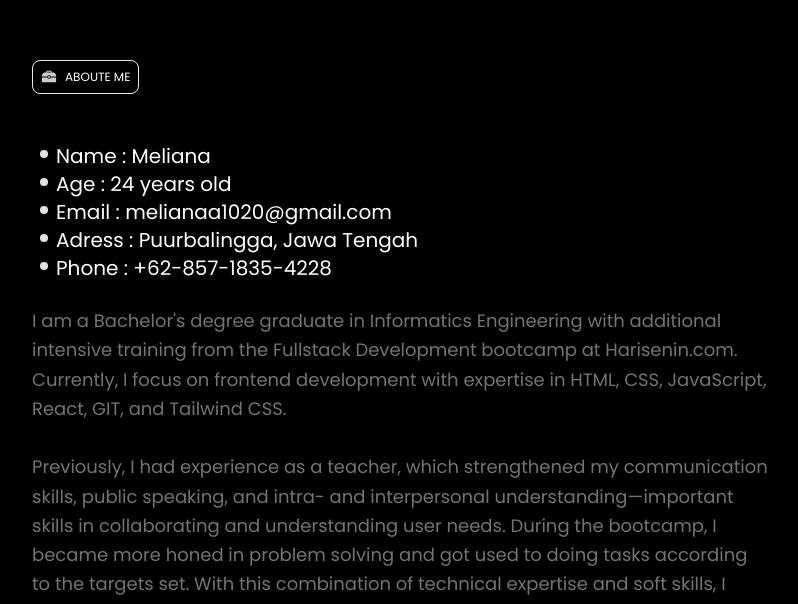
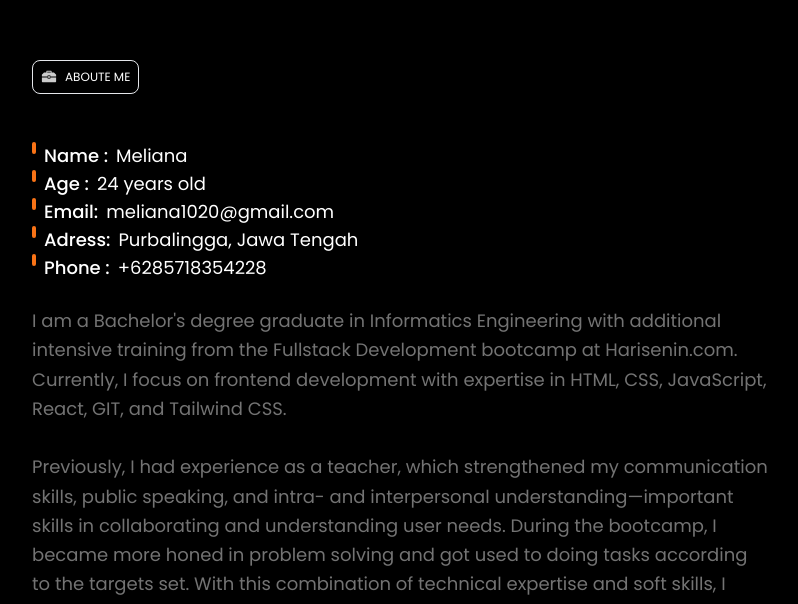
Before and after one commit to Meliana1020/portfolio, a React (Vite) app: page / in a window 1280 px wide. Shown: the part 910-1514 px from the top of the page, without its empty margins (392-1190 px from the left). Built offline with nearby package versions, Linux system fonts and the light colour scheme.

Commit message:
update navbar use top

```diff
--- a/src/Components/Elements/SidebarMenu/sidebarMenu.jsx
+++ b/src/Components/Elements/SidebarMenu/sidebarMenu.jsx
@@ -3,7 +3,7 @@ import { Link} from 'react-scroll';
 
 const SidebarMenu = () => {
   return (
-    <div className="overflow justify-between py-6 bg-zinc-700 mt-40 sm:mt-40 fixed top-2/3 sm:top-1/2 sm:transform sm:-translate-y-1/2 md:right-0 lg:top-1/4 flex flex-row lg:flex-col items-center sm:justify-between sm:gap-2 m-7 border rounded-xl z-50 sm:h-96 sm:w-14 w-80 h-10 sm:pt-4 sm:pb-4">
+    <div className="fixed right-0 bottom-0.5 sm:bottom-16 justify-between py-6 bg-zinc-700  md:right-0 flex flex-row lg:flex-col items-center sm:justify-between sm:gap-2 m-7 border rounded-xl z-50 sm:h-96 sm:w-14 w-80 h-10 sm:pt-4 sm:pb-4">
       <Link
         activeClass="active bg-orange-400 rounded-full scale-50"
         to="home"
--- a/src/Components/Layouts/HomeContent.jsx
+++ b/src/Components/Layouts/HomeContent.jsx
@@ -5,8 +5,8 @@ const HomeContent = () => {
           <img src="/home.svg" alt="" className="w-4" />
           <p className="pl-2 text-xs">INTRODUCE</p>
         </div>
-            <h1 className="text-2xl sm:text-9xl font-base mb-2">Say Hi From Meliana,</h1>
-            <h1 className="text-xl sm:text-6xl font-base mb-2">Front End Developer</h1>
+            <h1 className="text-5xl sm:text-9xl font-base mb-2">Say Hi From Meliana,</h1>
+            <h1 className="text-2xl sm:text-6xl font-base mb-2">Front End Developer</h1>
             <p className="text-lg mb-4 text-neutral-500 mt-2 sm:mr-20">
             I enjoy designing and transforming designs into efficient code. My
             enthusiasm for creating
--- a/src/Components/Layouts/ProfileContent.jsx
+++ b/src/Components/Layouts/ProfileContent.jsx
@@ -8,36 +8,33 @@ const ProfileContent = () => {
       </div>
 
         <div className="relative flex items-center">
-          <div className="text-xl font-semibold">
+          <div className="text-xl font-semibold leading-relaxed">
             <div className="flex flex-row">
-              <div className="bg-zinc-200 rounded-xl w-2 h-2 m-2"></div>
-              <p className="text-medium font-normal">Name : Meliana</p>
+              <div className="bg-orange-500 rounded-xl w-1 h-3 mr-2"></div>
+              <h1 className="text-lg font-medium mr-2">Name : </h1>
+              <p className="text-lg font-normal ">Meliana</p>
             </div>
             <div className="flex flex-row">
-              <div className="bg-zinc-200 rounded-xl w-2 h-2 m-2"></div>
-              <p className="text-medium font-normal">Age : 24 years old</p>
+              <div className="bg-orange-500 rounded-xl w-1 h-3 mr-2"></div>
+              <h1 className="text-lg font-medium mr-2">Age :</h1>
+              <p className="text-lg font-normal ">24 years old</p>
             </div>
             <div className="flex flex-row">
-              <div className="bg-zinc-200 rounded-xl w-2 h-2 m-2"></div>
-              <p className="text-medium font-normal">
-                Email : melianaa1020@gmail.com
-              </p>
+              <div className="bg-orange-500 rounded-xl w-1 h-3 mr-2"></div>
+              <h1 className="text-lg font-medium mr-2">Email:  </h1>
+              <p className="text-lg font-normal ">meliana1020@gmail.com</p>
+            </div>
+            <div className="flex flex-row">
+              <div className="bg-orange-500 rounded-xl w-1 h-3 mr-2"></div>
+              <h1 className="text-lg font-medium mr-2">Adress:</h1>
+              <p className="text-lg font-normal ">Purbalingga, Jawa Tengah</p>
+            </div>
+            <div className="flex flex-row">
+              <div className="bg-orange-500 rounded-xl w-1 h-3 mr-2"></div>
+              <h1 className="text-lg font-medium mr-2">Phone : </h1>
+              <p className="text-lg font-normal ">+6285718354228</p>
             </div>
 
-            <div>
-            <div className="flex flex-row">
-              <div className="bg-zinc-200 rounded-xl w-2 h-2 m-2"></div>
-              <p className="text-medium font-normal">
-                Adress : Puurbalingga, Jawa Tengah
-              </p>
-            </div>
-            <div className="flex flex-row">
-              <div className="bg-zinc-200 rounded-xl w-2 h-2 m-2"></div>
-              <p className="text-medium font-normal">
-                Phone : +62-857-1835-4228
-              </p>
-            </div>
-            </div>
 
           </div>
         </div>
```
